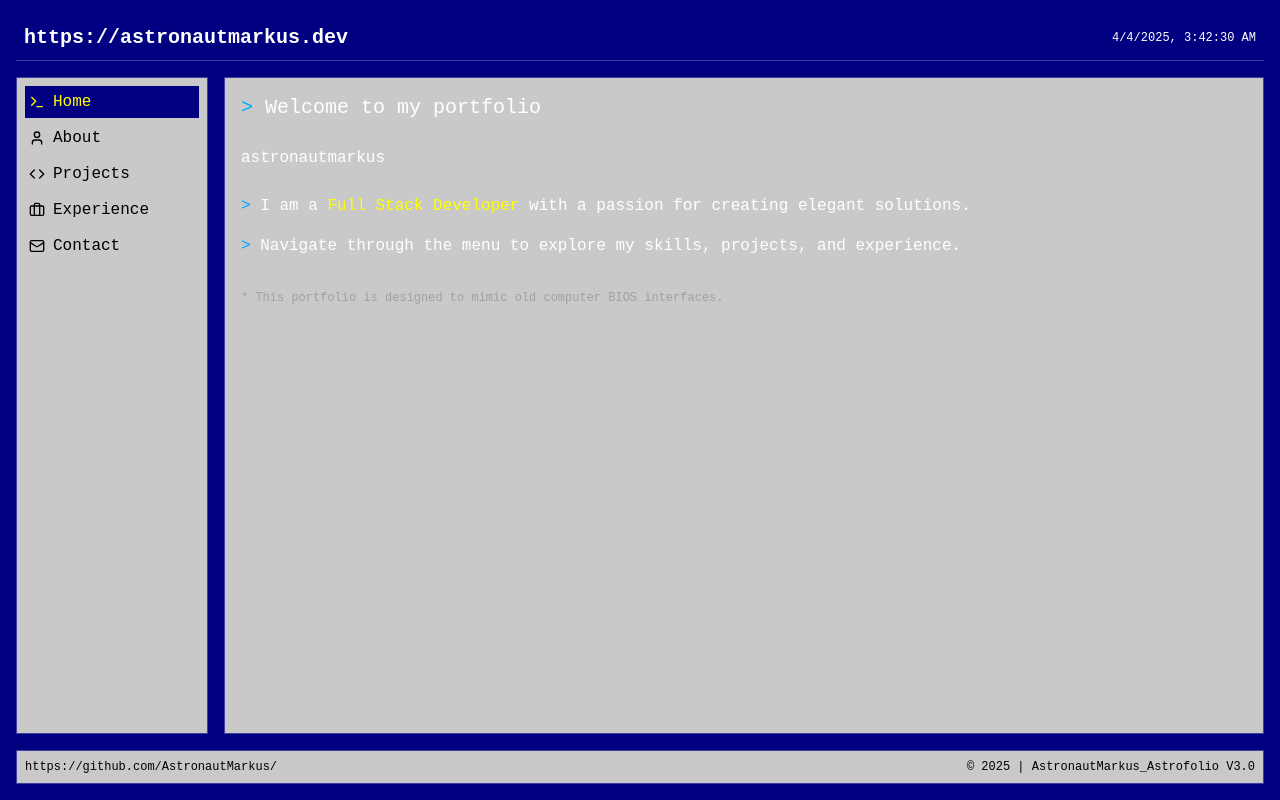
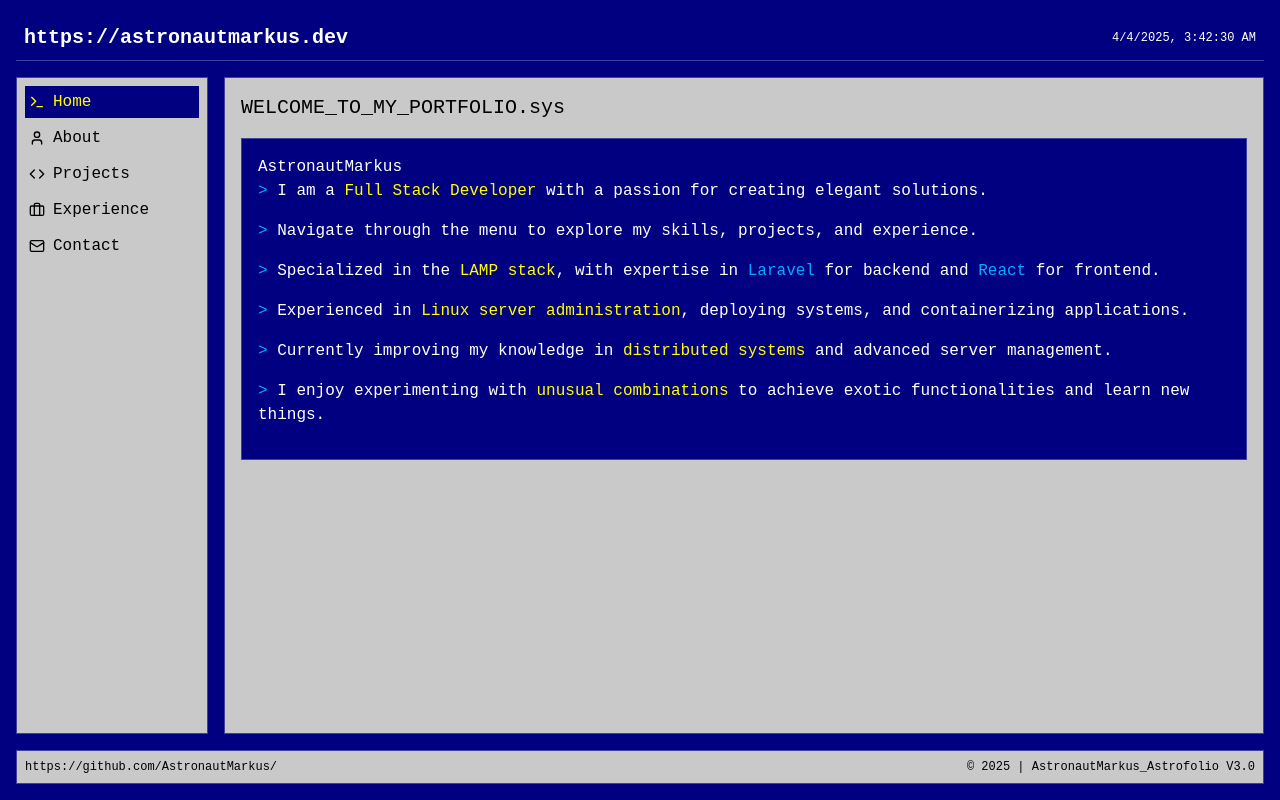
Before and after one commit to AstronautMarkus/Astrofolio-BIOS, a React (Vite) app in the folder astrofolio/: page / in a window 1280 px wide. Built offline with nearby package versions, Linux system fonts and the light colour scheme.

Commit message:
feat: update HomeSection content; enhance portfolio introduction and highlight skills for better engagement

```diff
--- a/astrofolio/src/components/sections/HomeSection.tsx
+++ b/astrofolio/src/components/sections/HomeSection.tsx
@@ -1,11 +1,10 @@
 export function HomeSection() {
   return (
     <div className="h-full">
-      <div className="text-xl mb-6">
-        <span className="text-bios-highlight">&gt;</span> Welcome to my portfolio
-      </div>
+      <h2 className="text-xl mb-4 text-black">WELCOME_TO_MY_PORTFOLIO.sys</h2>
 
-      <pre className="text-bios-text mb-6">astronautmarkus</pre>
+      <div className="border border-bios-border p-4 mb-4 bg-bios-dark">
+        <p>AstronautMarkus</p>
 
         <p className="mb-4">
           <span className="text-bios-highlight">&gt;</span> I am a{" "}
@@ -17,9 +16,28 @@ export function HomeSection() {
           experience.
         </p>
 
-      <p className="text-xs text-bios-inactive mt-8">
-        * This portfolio is designed to mimic old computer BIOS interfaces.
+        <p className="mb-4">
+          <span className="text-bios-highlight">&gt;</span> Specialized in the{" "}
+          <span className="text-bios-warning">LAMP stack</span>, with expertise in{" "}
+          <span className="text-bios-highlight">Laravel</span> for backend and{" "}
+          <span className="text-bios-highlight">React</span> for frontend.
         </p>
+
+        <p className="mb-4">
+          <span className="text-bios-highlight">&gt;</span> Experienced in{" "}
+          <span className="text-bios-warning">Linux server administration</span>, deploying systems, and containerizing applications.
+        </p>
+
+        <p className="mb-4">
+          <span className="text-bios-highlight">&gt;</span> Currently improving my knowledge in{" "}
+          <span className="text-bios-warning">distributed systems</span> and advanced server management.
+        </p>
+
+        <p className="mb-4">
+          <span className="text-bios-highlight">&gt;</span> I enjoy experimenting with{" "}
+          <span className="text-bios-warning">unusual combinations</span> to achieve exotic functionalities and learn new things.
+        </p>
+      </div>
     </div>
   )
 }
```
Lines whose indentation alone changed are shown as unchanged.
